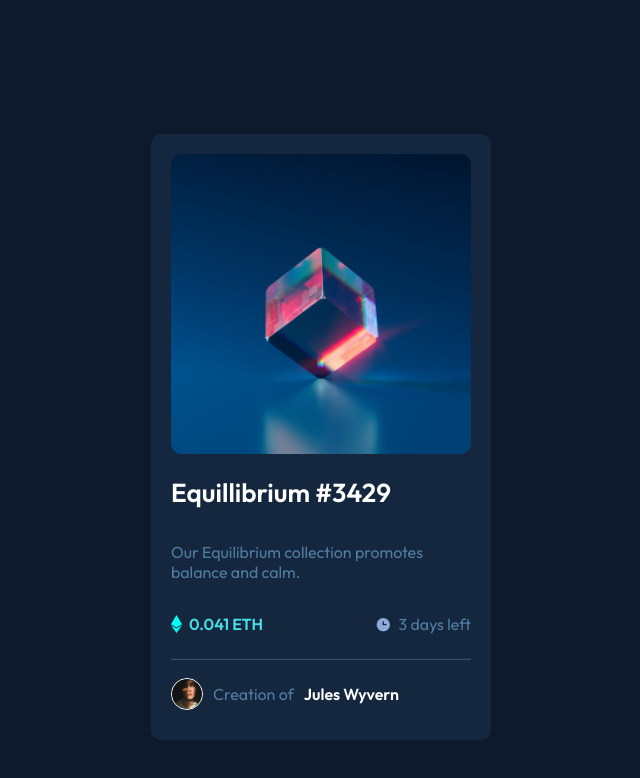
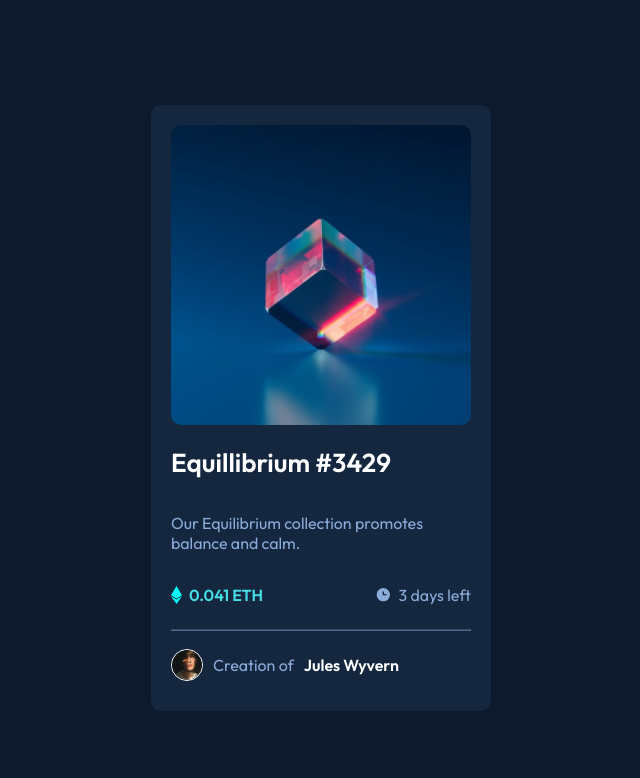
Before and after one commit to negiharshul/NFT-preview-card-component, a plain HTML site: page index.html in a window 1280 px wide. Shown: the whole page, without its empty margins (319-959 px from the left). Drawn offline with Linux system fonts and the light colour scheme.

Commit message:
Update main.css

```diff
--- a/css/main.css
+++ b/css/main.css
@@ -3,8 +3,6 @@ main{
     flex-direction: column;
     background-color: #15273f;
     border-radius: 10px;
-    margin-top: 10%;
-    margin-bottom: 10%;
     padding: 20px;
     width: 300px;
 }
@@ -55,7 +53,7 @@ main{
 }
 
 .description{
-    color: #4f7da1;
+    color: hsl(215, 51%, 70%);
 }
 
 .info{
@@ -76,7 +74,7 @@ main{
 .time-left{
     display: flex;
     align-items: center;
-    color: #4f7da1;
+    color: hsl(215, 51%, 70%);
 }
 .time-left img{
     margin-right: 7px;
@@ -85,7 +83,7 @@ main{
 hr{
     height: 0.1px;
     opacity: 0.5;
-    border-color: #4f7da1;
+    border-color: hsl(215, 51%, 70%);
 }
 
 .creator{
@@ -104,7 +102,7 @@ hr{
 
 .creator p{
     margin-right: 10px;
-    color: #4f7da1;
+    color: hsl(215, 51%, 70%);
 }
 
 .creator .name{
```
